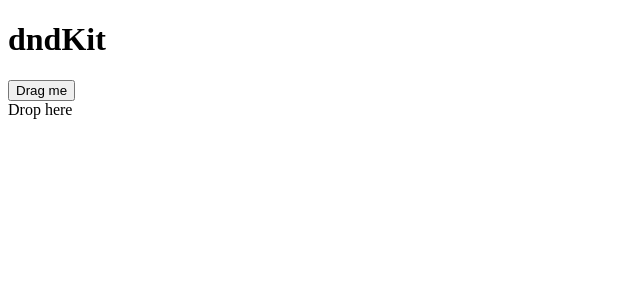
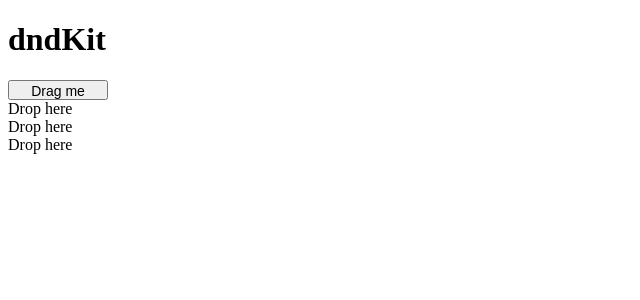
Before and after one commit to keiki24/dndKitExample, a React (Vite) app: page / in a window 1280 px wide. Shown: the top 300 px of the page, without its empty margins (0-640 px from the left). Built offline with nearby package versions, Linux system fonts and the light colour scheme.

Commit message:
ドロップ対象のアイテムを複数にした

```diff
--- a/src/App.jsx
+++ b/src/App.jsx
@@ -5,23 +5,27 @@ import Droppable from "./Droppable.jsx";
 
 function App() {
   const containers = ["A", "B", "C"];
-  const [isDropped, setIsDropped] = useState(false);
-  const draggableMarkup = <Draggable>Drag me</Draggable>;
+  const [parent, setParent] = useState(null);
+  const draggableMarkup = <Draggable id="draggable">Drag me</Draggable>;
 
   return (
     <>
       <h1>dndKit</h1>
       <DndContext onDragEnd={handleDragEnd}>
-        {!isDropped ? draggableMarkup : null}
-        <Droppable>{isDropped ? draggableMarkup : "Drop here"}</Droppable>
+        {parent === null ? draggableMarkup : null}
+        {containers.map((id) => (
+          <Droppable key={id} id={id}>
+            {parent === id ? draggableMarkup : "Drop here"}
+          </Droppable>
+        ))}
       </DndContext>
     </>
   );
 
   function handleDragEnd(event) {
-    if (event.over && event.over.id === "droppable") {
-      setIsDropped(true);
-    }
+    const { over } = event;
+
+    setParent(over ? over.id : null);
   }
 }
 
--- a/src/Draggable.jsx
+++ b/src/Draggable.jsx
@@ -1,14 +1,20 @@
-import React from 'react';
-import {useDraggable} from '@dnd-kit/core';
+import React from "react";
+import { useDraggable } from "@dnd-kit/core";
 
 function Draggable(props) {
-  const {attributes, listeners, setNodeRef, transform} = useDraggable({
-    id: 'draggable',
+  const { attributes, listeners, setNodeRef, transform } = useDraggable({
+    id: props.id,
   });
-  const style = transform ? {
-    transform: `translate3d(${transform.x}px, ${transform.y}px, 0)`,
-  } : undefined;
-
+  const style = {
+    ...(transform
+      ? {
+          transform: `translate3d(${transform.x}px, ${transform.y}px, 0)`,
+        }
+      : {}),
+    width: "100px",
+    height: "20px",
+    fontSize: "14px",
+  };
 
   return (
     <button ref={setNodeRef} style={style} {...listeners} {...attributes}>
--- a/src/Droppable.jsx
+++ b/src/Droppable.jsx
@@ -3,7 +3,7 @@ import { useDroppable } from "@dnd-kit/core";
 
 function Droppable(props) {
   const { isOver, setNodeRef } = useDroppable({
-    id: "droppable",
+    id: props.id,
   });
   const style = {
     color: isOver ? "green" : undefined,
```
